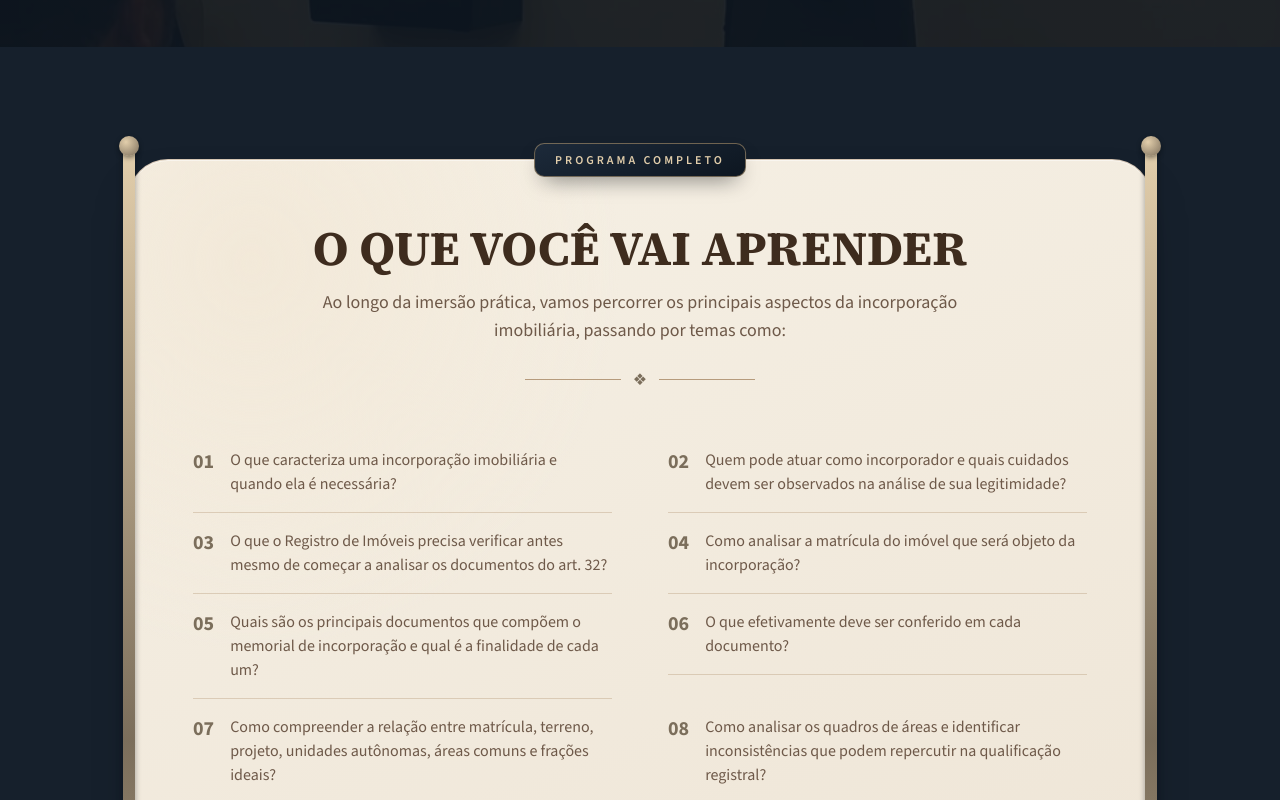
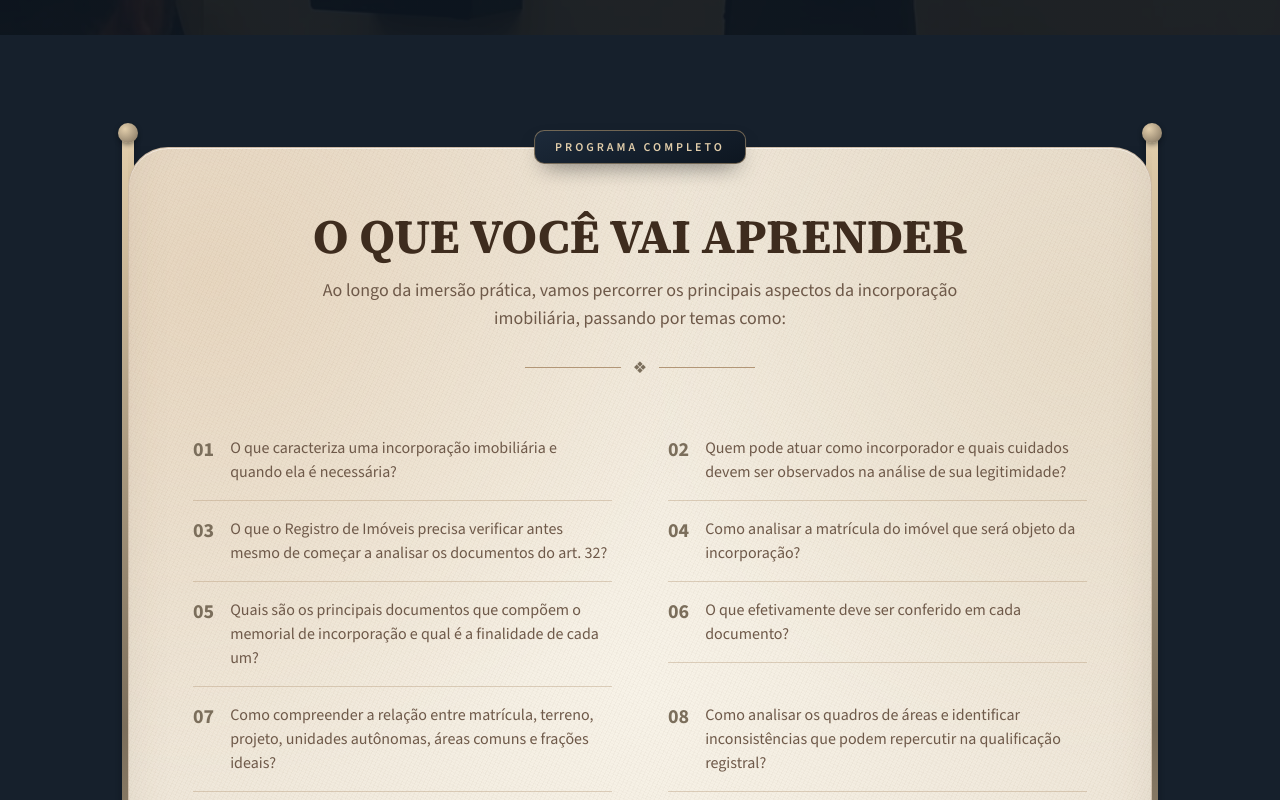
Before and after one commit to gabrielbarros1975-lgtm/navari, a React (Vite) app: page / in a window 1280 px wide. Shown: the part 2300-3100 px from the top of the page. Built offline with nearby package versions, Linux system fonts and the light colour scheme; the HTML template or start-up script is replaced by a standard one.

Commit message:
atualização de melhoria animação

```diff
--- a/src/components/VideoPlayer.tsx
+++ b/src/components/VideoPlayer.tsx
@@ -62,7 +62,7 @@ export function VideoPlayer({ videoUrl, title }: VideoPlayerProps) {
         >
           <div className="relative w-12 h-12 sm:w-16 sm:h-16">
             <div className="play-pulse absolute inset-0" />
-            <div className="relative w-full h-full bg-primary rounded-full flex items-center justify-center shadow-lg transform group-hover:scale-110 group-active:scale-95 transition-transform">
+            <div className="relative w-full h-full bg-primary rounded-full flex items-center justify-center shadow-lg transform group-hover:scale-110 transition-transform">
               <Play className="w-5 h-5 sm:w-7 sm:h-7 text-primary-foreground ml-1" />
             </div>
           </div>
--- a/src/components/ui/button.tsx
+++ b/src/components/ui/button.tsx
@@ -5,7 +5,7 @@ import { cva, type VariantProps } from "class-variance-authority";
 import { cn } from "@/lib/utils";
 
 const buttonVariants = cva(
-  "inline-flex items-center justify-center gap-2 whitespace-nowrap rounded-lg text-sm font-medium ring-offset-background transition-all duration-200 active:scale-[0.97] focus-visible:outline-none focus-visible:ring-2 focus-visible:ring-ring focus-visible:ring-offset-2 disabled:pointer-events-none disabled:opacity-50 disabled:active:scale-100 [&_svg]:pointer-events-none [&_svg]:size-4 [&_svg]:shrink-0",
+  "inline-flex items-center justify-center gap-2 whitespace-nowrap rounded-lg text-sm font-medium ring-offset-background transition-all duration-200 active:opacity-80 focus-visible:outline-none focus-visible:ring-2 focus-visible:ring-ring focus-visible:ring-offset-2 disabled:pointer-events-none disabled:opacity-50 [&_svg]:pointer-events-none [&_svg]:size-4 [&_svg]:shrink-0",
   {
     variants: {
       variant: {
@@ -16,9 +16,9 @@ const buttonVariants = cva(
         ghost: "hover:bg-accent/20 hover:text-accent-foreground",
         link: "text-primary underline-offset-4 hover:underline",
         gradient: "bg-primary text-primary-foreground hover:bg-primary/90",
-        hero: "bg-primary text-primary-foreground font-semibold hover:bg-gold-light hover:scale-[1.02] active:scale-[0.97] hover:shadow-lg text-base",
+        hero: "bg-primary text-primary-foreground font-semibold hover:bg-gold-light hover:shadow-lg text-base",
         heroOutline: "border-2 border-primary/40 bg-transparent text-primary font-semibold hover:bg-primary/5 text-base",
-        gold: "bg-gold text-gold-foreground font-semibold hover:bg-gold-light hover:scale-[1.02] active:scale-[0.97] hover:shadow-lg",
+        gold: "bg-gold text-gold-foreground font-semibold hover:bg-gold-light hover:shadow-lg",
       },
       size: {
         default: "h-10 px-4 py-2",
--- a/src/index.css
+++ b/src/index.css
@@ -100,7 +100,7 @@
   .glass-card-hover:active {
     box-shadow: var(--shadow-card-hover);
     border-color: hsl(var(--primary) / 0.3);
-    transform: scale(0.98);
+    opacity: 0.85;
   }
 
   .gradient-text {
@@ -207,13 +207,17 @@
     animation: play-pulse 2.2s ease-out infinite;
   }
 
-  /* Feedback tátil genérico para cartões/áreas tocáveis (hover não existe no toque) */
+  /*
+   * Feedback tátil genérico para cartões/áreas tocáveis (hover não existe no
+   * toque). Usa opacity, não transform: escala no :active travava/ficava
+   * "presa" em segurar-e-manter no toque em alguns celulares.
+   */
   .tap-scale {
-    transition: transform 150ms ease-out;
+    transition: opacity 150ms ease-out;
   }
 
   .tap-scale:active {
-    transform: scale(0.97);
+    opacity: 0.75;
   }
 
   /* Brilho diagonal que varre o botão principal, chamando atenção sem ser um GIF piscando */
@@ -252,11 +256,6 @@
     animation: pulse-ring 2.4s cubic-bezier(0.22, 1, 0.36, 1) infinite;
   }
 
-  /* Anel dourado que respira em volta do card de ingresso em destaque */
-  .glow-ring {
-    animation: glow-ring 3.6s ease-in-out infinite;
-  }
-
   /* Orbes dourados desfocados, decoração ambiente atrás do hero */
   .ambient-orb {
     position: absolute;
@@ -276,16 +275,99 @@
   .parchment-card {
     --ink: 27 35% 18%;
     --ink-soft: 26 20% 36%;
-    --line: 32 28% 60%;
+    --line: 32 28% 58%;
     position: relative;
     background:
-      radial-gradient(ellipse 60% 50% at 12% 8%, hsl(38 50% 90%) 0%, transparent 60%),
-      radial-gradient(ellipse 60% 50% at 88% 92%, hsl(34 42% 85%) 0%, transparent 60%),
-      linear-gradient(160deg, hsl(40 48% 93%), hsl(36 40% 87%));
-    border: 1px solid hsl(30 25% 70% / 0.6);
+      /* fibra fina de papel, quase imperceptível, em duas direções para dar textura */
+      repeating-linear-gradient(
+        115deg,
+        transparent 0px,
+        transparent 3px,
+        hsl(30 30% 40% / 0.035) 3px,
+        hsl(30 30% 40% / 0.035) 4px
+      ),
+      repeating-linear-gradient(
+        25deg,
+        transparent 0px,
+        transparent 2px,
+        hsl(30 30% 30% / 0.025) 2px,
+        hsl(30 30% 30% / 0.025) 3px
+      ),
+      /* manchas envelhecidas nos quatro cantos */
+      radial-gradient(circle at 8% 10%, hsl(34 46% 78% / 0.55) 0%, transparent 34%),
+      radial-gradient(circle at 92% 14%, hsl(38 40% 80% / 0.45) 0%, transparent 30%),
+      radial-gradient(circle at 10% 92%, hsl(28 42% 74% / 0.5) 0%, transparent 36%),
+      radial-gradient(circle at 90% 90%, hsl(36 38% 78% / 0.45) 0%, transparent 32%),
+      /* base do pergaminho */
+      radial-gradient(ellipse 90% 75% at 50% 42%, hsl(42 52% 94%) 0%, hsl(35 36% 85%) 100%);
+    border: 1px solid hsl(30 25% 66% / 0.6);
     box-shadow:
-      inset 0 1px 0 hsl(40 60% 100% / 0.5),
-      0 24px 48px -20px hsl(212 42% 4% / 0.6);
+      inset 0 1px 0 hsl(40 70% 100% / 0.55),
+      inset 0 -36px 70px -40px hsl(28 32% 32% / 0.4),
+      0 30px 60px -22px hsl(212 42% 4% / 0.65);
+  }
+
+  /* Perspectiva para o leve giro 3D do pergaminho ao se desenrolar */
+  .parchment-frame {
+    perspective: 1600px;
+  }
+
+  /*
+   * "Desenrolar": o pergaminho abre a partir do vinco central quando entra na
+   * tela. Usa clip-path (não scaleY) para não esmagar o texto durante a
+   * animação — o overflow-hidden + border-radius do próprio elemento cuidam
+   * dos cantos arredondados quando o clip volta a 0 0 0 0. Um leve rotateX
+   * dá a sensação de o papel se erguer e assentar, como se estivesse mesmo
+   * sendo desenrolado, e não apenas revelado.
+   */
+  .parchment-unroll {
+    clip-path: inset(48% 0 48% 0);
+    transform: rotateX(12deg) scaleY(0.88);
+    transform-origin: 50% 50%;
+    transition:
+      clip-path 1300ms cubic-bezier(0.65, 0, 0.35, 1),
+      transform 1300ms cubic-bezier(0.65, 0, 0.35, 1);
+  }
+
+  .reveal.is-visible .parchment-unroll {
+    clip-path: inset(0 0 0 0);
+    transform: rotateX(0deg) scaleY(1);
+  }
+
+  /* Vinco central: sombra da dobra do rolo, que se dissolve assim que o papel termina de abrir */
+  .parchment-unroll::after {
+    content: "";
+    position: absolute;
+    inset: 0;
+    background: linear-gradient(
+      to bottom,
+      transparent calc(50% - 22px),
+      hsl(26 35% 22% / 0.4) 50%,
+      transparent calc(50% + 22px)
+    );
+    opacity: 1;
+    transition: opacity 500ms ease 650ms;
+    pointer-events: none;
+  }
+
+  .reveal.is-visible .parchment-unroll::after {
+    opacity: 0;
+  }
+
+  /* Brilho que percorre o papel assim que ele termina de se desenrolar */
+  .parchment-unroll::before {
+    content: "";
+    position: absolute;
+    inset: 0;
+    background: linear-gradient(115deg, transparent 35%, hsl(45 90% 92% / 0.55) 50%, transparent 65%);
+    background-size: 250% 100%;
+    background-position: 160% 0;
+    opacity: 0;
+    pointer-events: none;
+  }
+
+  .reveal.is-visible .parchment-unroll::before {
+    animation: parchment-shine 1200ms ease-out 750ms both;
   }
 
   .parchment-heading {
@@ -339,7 +421,22 @@
     box-shadow: 0 10px 22px -10px hsl(212 42% 4% / 0.65);
   }
 
-  /* Cabos dourados nas laterais, lembrando os rolos de madeira/latão do pergaminho */
+  /* A plaquinha só "assenta" depois que o pergaminho termina de se abrir */
+  .parchment-badge-pop {
+    opacity: 0;
+    transform: scale(0.6) translateY(10px);
+    transition:
+      opacity 420ms ease 950ms,
+      transform 650ms cubic-bezier(0.34, 1.56, 0.64, 1) 950ms;
+  }
+
+  .reveal.is-visible .parchment-badge-pop {
+    opacity: 1;
+    transform: scale(1) translateY(0);
+  }
+
+  /* Cabos dourados nas laterais, lembrando os rolos de madeira/latão do pergaminho —
+     "telescopam" a partir do centro, junto com o desenrolar do papel. */
   .parchment-rod {
     position: absolute;
     top: -14px;
@@ -348,6 +445,17 @@
     border-radius: 9999px;
     background: linear-gradient(180deg, hsl(var(--gold-light)), hsl(var(--bronze)) 45%, hsl(var(--gold-light)));
     box-shadow: 0 2px 6px hsl(212 42% 4% / 0.35);
+    opacity: 0;
+    transform: scaleY(0.15);
+    transform-origin: 50% 50%;
+    transition:
+      transform 1300ms cubic-bezier(0.65, 0, 0.35, 1),
+      opacity 500ms ease 100ms;
+  }
+
+  .reveal.is-visible .parchment-rod {
+    opacity: 1;
+    transform: scaleY(1);
   }
 
   .parchment-rod::before,
@@ -405,11 +513,6 @@
   100% { transform: scale(1.35); opacity: 0; }
 }
 
-@keyframes glow-ring {
-  0%, 100% { box-shadow: 0 0 0 1px hsl(var(--gold) / 0.4), 0 0 18px 0 hsl(var(--gold) / 0.15); }
-  50% { box-shadow: 0 0 0 1px hsl(var(--gold) / 0.7), 0 0 32px 4px hsl(var(--gold) / 0.3); }
-}
-
 @keyframes float-orb {
   0%, 100% { transform: translate(0, 0) scale(1); }
   50% { transform: translate(-4%, 6%) scale(1.08); }
@@ -418,6 +521,13 @@
 @keyframes fade-in-up {
   from { opacity: 0; transform: translateY(10px); }
   to { opacity: 1; transform: translateY(0); }
+}
+
+@keyframes parchment-shine {
+  0% { opacity: 0; background-position: 160% 0; }
+  15% { opacity: 0.9; }
+  55% { opacity: 0.45; }
+  100% { opacity: 0; background-position: -60% 0; }
 }
 
 @media (prefers-reduced-motion: reduce) {
@@ -440,7 +550,6 @@
 
   .shimmer-sweep::after,
   .pulse-badge::before,
-  .glow-ring,
   .ambient-orb {
     animation: none;
   }
@@ -449,8 +558,27 @@
     display: none;
   }
 
-  .tap-scale:active {
+  .parchment-unroll {
+    clip-path: inset(0 0 0 0);
     transform: none;
+    transition: none;
+  }
+
+  .parchment-unroll::before,
+  .parchment-unroll::after {
+    display: none;
+  }
+
+  .parchment-rod {
+    opacity: 1;
+    transform: none;
+    transition: none;
+  }
+
+  .parchment-badge-pop {
+    opacity: 1;
+    transform: none;
+    transition: none;
   }
 
   html {
--- a/src/pages/Workshop.tsx
+++ b/src/pages/Workshop.tsx
@@ -14,8 +14,6 @@ import {
 import { mockWorkshop } from "@/data/mockData";
 import { cursoThumb } from "@/data/images";
 import {
-  Calendar,
-  Video,
   CheckCircle,
   ChevronRight,
   Play,
@@ -98,17 +96,12 @@ const Workshop = () => {
 
               {/* Informações de Data / Formato */}
               <div
-                className="hero-in flex flex-wrap items-center justify-center gap-4 text-sm text-foreground/90 font-medium py-2"
+                className="hero-in inline-flex flex-wrap items-center justify-center gap-x-4 gap-y-1.5 text-sm md:text-[15px] text-foreground/85 font-medium bg-card/60 border border-gold/20 px-5 sm:px-6 py-2.5 rounded-full"
                 style={{ animationDelay: "280ms" }}
               >
-                <span className="flex items-center gap-2 bg-card/80 border border-border px-4 py-2 rounded-xl shadow-sm">
-                  <Calendar className="w-4 h-4 text-gold shrink-0" />
-                  Sábado · 17 de outubro de 2026
-                </span>
-                <span className="flex items-center gap-2 bg-card/80 border border-border px-4 py-2 rounded-xl shadow-sm">
-                  <Video className="w-4 h-4 text-gold shrink-0" />
-                  Online · Ao vivo
-                </span>
+                <span>Sábado · 17 de outubro de 2026</span>
+                <span aria-hidden className="hidden sm:block w-px h-3.5 bg-gold/30" />
+                <span>Online · Ao vivo</span>
               </div>
 
               <div className="hero-in pt-2" style={{ animationDelay: "340ms" }}>
@@ -196,16 +189,20 @@ const Workshop = () => {
       <section id="aprendizado" className="lp-section lp-surface-raised py-24 md:py-28">
         <div className="container mx-auto px-4">
           <Reveal className="max-w-5xl mx-auto">
-            <div className="parchment-card rounded-[2rem] md:rounded-[2.5rem] px-6 sm:px-10 md:px-16 pt-14 pb-12 md:pt-16 md:pb-16">
-              {/* Cabos laterais, lembrando os rolos do pergaminho */}
+            {/* Moldura: cabos e plaquinha não podem ser cortados pelo clip-path
+                do "desenrolar" abaixo, por isso ficam num wrapper à parte. */}
+            <div className="relative parchment-frame">
               <span aria-hidden className="parchment-rod parchment-rod-left" />
               <span aria-hidden className="parchment-rod parchment-rod-right" />
 
-              {/* Plaquinha encaixada na borda superior do pergaminho */}
-              <span className="parchment-badge absolute left-1/2 top-0 -translate-x-1/2 -translate-y-1/2 inline-flex items-center px-5 py-2 rounded-md text-xs font-semibold tracking-[0.25em] uppercase whitespace-nowrap">
+              <span className="absolute left-1/2 top-0 -translate-x-1/2 -translate-y-1/2 z-10">
+                <span className="parchment-badge parchment-badge-pop inline-flex items-center px-5 py-2 rounded-md text-xs font-semibold tracking-[0.25em] uppercase whitespace-nowrap">
                   Programa Completo
                 </span>
+              </span>
 
+              {/* O pergaminho em si: "desenrola" a partir do centro quando entra na tela */}
+              <div className="parchment-card parchment-unroll rounded-[2rem] md:rounded-[2.5rem] overflow-hidden px-6 sm:px-10 md:px-16 pt-14 pb-12 md:pt-16 md:pb-16">
                 <div className="text-center max-w-2xl mx-auto space-y-4">
                   <h2 className="parchment-heading font-display text-3xl md:text-5xl font-bold">
                     O QUE VOCÊ VAI APRENDER
@@ -245,6 +242,7 @@ const Workshop = () => {
                   aria-hidden
                   className="parchment-icon hidden sm:block absolute bottom-6 right-6 w-10 h-10 -rotate-12"
                 />
+              </div>
             </div>
           </Reveal>
         </div>
@@ -502,7 +500,7 @@ const Workshop = () => {
                   className={
                     "tap-scale relative h-full flex flex-col justify-between rounded-3xl p-8 bg-card border transition-all duration-300 hover:-translate-y-1 shadow-xl" +
                     (tier.highlight
-                      ? " glow-ring border-gold ring-1 ring-gold/40 shadow-gold/10"
+                      ? " border-gold ring-1 ring-gold/40 shadow-gold/10"
                       : " border-border hover:border-gold/40")
                   }
                 >
```
Lines whose indentation alone changed are shown as unchanged.
